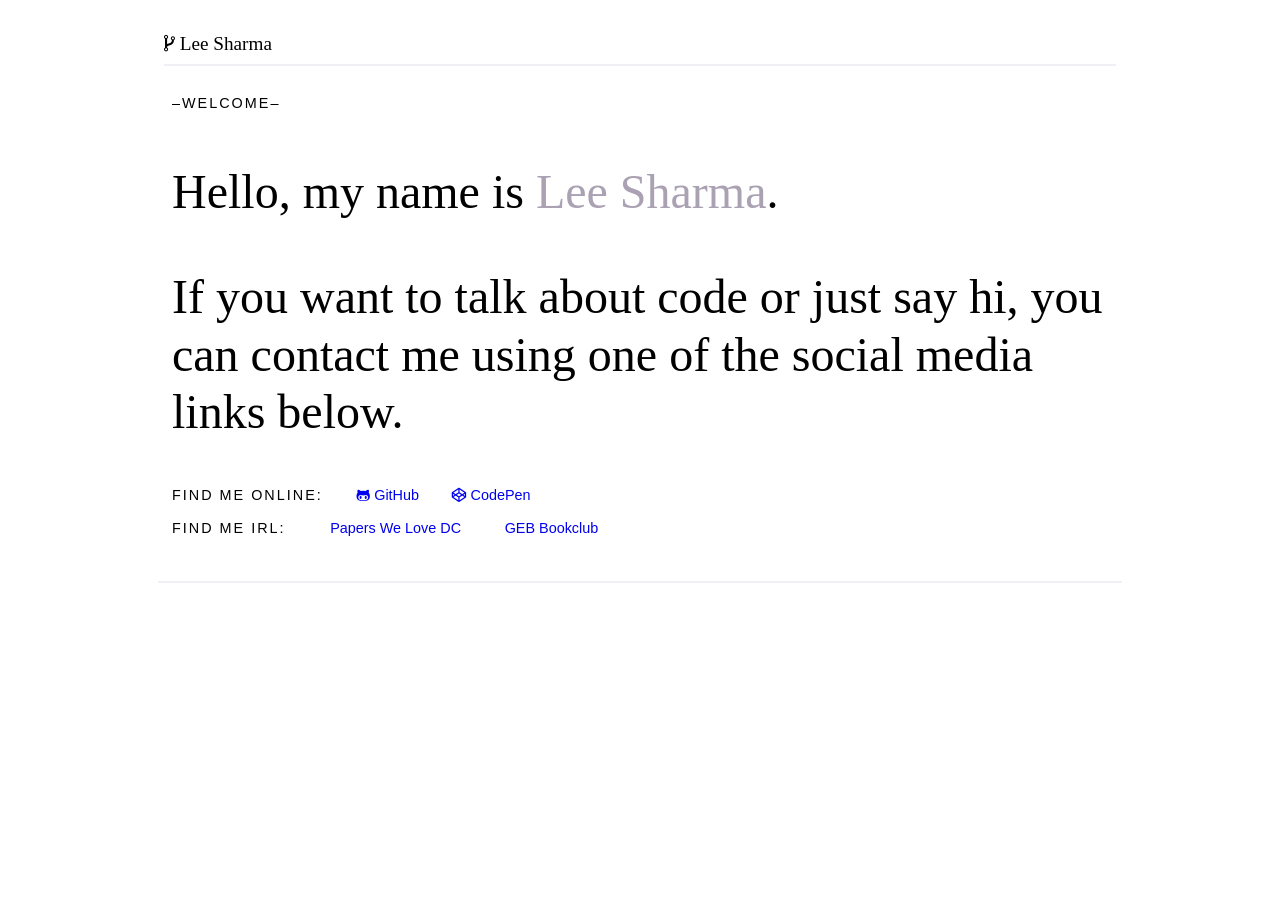
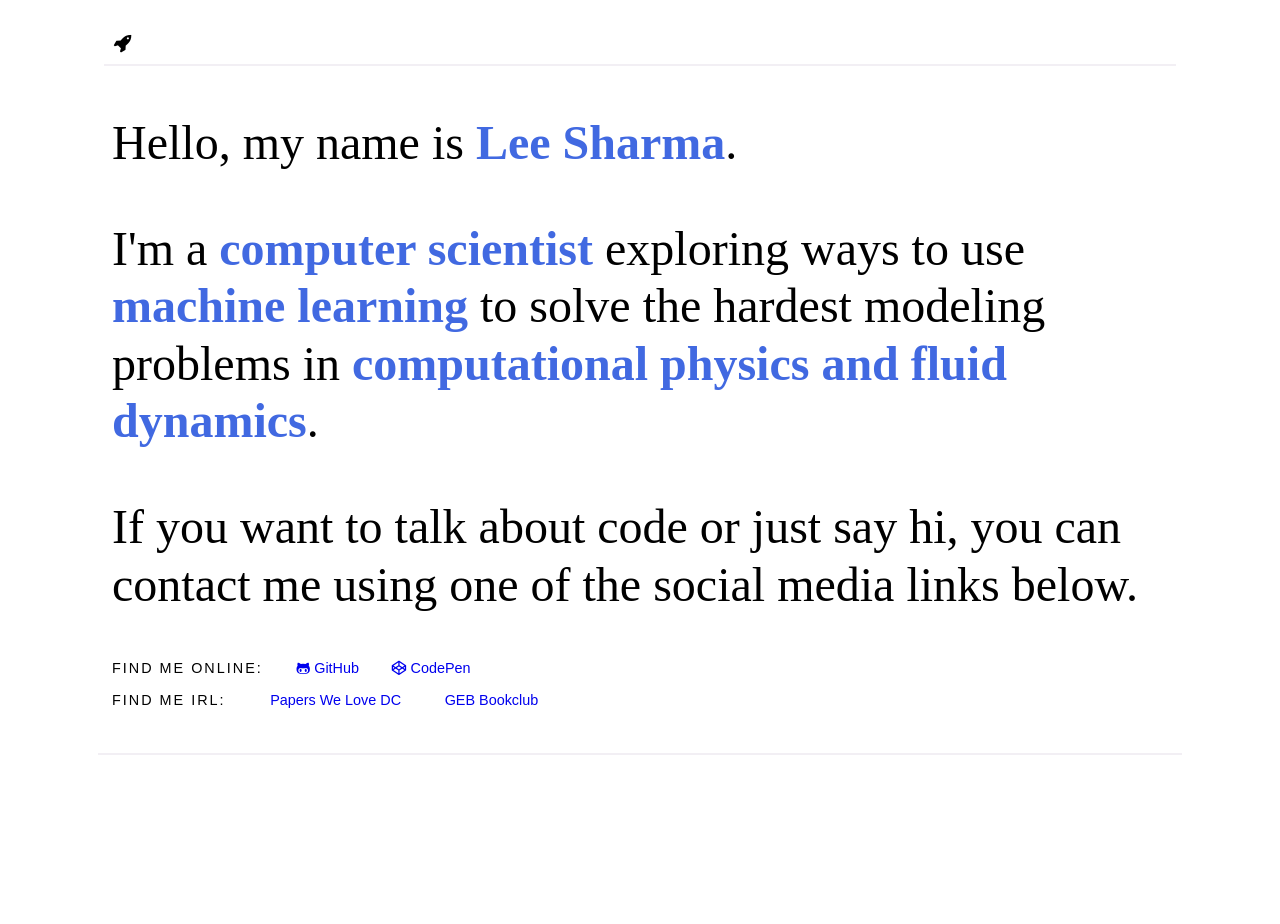
Before and after one commit to leesharma/leesharma.github.io, a Jekyll site: the page built from index.html, in a window 1280 px wide. Built offline with Jekyll 4.4.1, drawn with Linux system fonts in a browser that asks for light colours; nearby versions of some CDN libraries; some web fonts are replaced.

Commit message:
Style and content tweaks

```diff
--- a/_config.yml
+++ b/_config.yml
@@ -13,6 +13,7 @@ post_limit: 5
 
 # Social usernames/URLs
 #twitter_username: theleesharma
+# google_scholar_link:
 github_username:  leesharma
 # linkedin_link:
 # google_plus_link:
@@ -20,7 +21,7 @@ github_username:  leesharma
 codepen_link: http://codepen.io/leesharma/
 
 # Footer
-footer: # "This site has a footer. &hearts;"
+footer: #"This site has a footer. &hearts;"
 
 # Build settings
 markdown: kramdown
--- a/_includes/footer.html
+++ b/_includes/footer.html
@@ -1,7 +1,9 @@
 <footer>
+  <!--
   {% comment %}
   <p>{{ site.footer }}</p>
   {% endcomment %}
+  -->
 </footer>
 
 <script src="//code.jquery.com/jquery-2.1.3.min.js"></script>
--- a/_includes/header.html
+++ b/_includes/header.html
@@ -1,16 +1,18 @@
 <header>
   <h1 id="title">
-    <i class="fa fa-code-fork"> {{ site.title }}</i>
+    <i class="fa fa-rocket"></i><!-- {{ site.title }}</i>-->
   </h1>
+  <!--
   {% if site.posts.size > 0 %}
   <nav>
     <ul>
       <li><a href="{{ site.baseurl }}#intro">Home</a></li>
-      <!--<li><a href="#portfolio">Work</a></li>-->
+      <li><a href="#portfolio">Work</a></li>
       <li><a href="{{ site.baseurl }}/blog/">Blog</a></li>
       <li><a href="{{ site.baseurl }}/search/">Search</a></li>
     </ul>
   </nav>
   {% endif %}
+  -->
   <div class="clear"></div>
 </header>
--- a/_includes/social_links.html
+++ b/_includes/social_links.html
@@ -1,5 +1,13 @@
 <nav>
   <ul>
+    {% if site.google_scholar_link %}
+      <li>
+        <a href="#" target="_blank">
+          <i class="fa fa-graduation-cap"></i>Google Scholar
+        </a>
+      </li>
+    {% endif %}
+
     {% if site.github_username %}
       <li>
         <a href="https://github.com/{{ site.github_username }}" target="_blank">
--- a/css/style.scss
+++ b/css/style.scss
@@ -5,7 +5,7 @@
 $background: #FFF;
 $background-secondary: #F2EFF4;
 $primary:   #FDFFC1;
-$secondary: #AAA1B2;
+$secondary: royalblue;//#AAA1B2;
 
 $serif: Ovo, serif;
 $sans-serif: Muli, sans-serif;
@@ -57,7 +57,9 @@ header {
   margin:    $v-margin $h-margin;
   h1 {
     margin:      0;
+    margin-left: 0.5em;
     font-size:   1.2em;
+    font-family: $serif;
     height:      $navbar-height;
     line-height: $navbar-height;
     display:     inline-block;
@@ -113,7 +115,7 @@ header {
 /* Typography */
 body {
   font: 18px/1.2em $sans-serif;
-  max-width: 1080px;
+  max-width: $large-screen;
 }
 header {
   a {
@@ -221,6 +223,7 @@ section.intro {
   em {
     font-style: normal;
     color: $secondary;
+    font-weight: 800;
   }
 }
 
--- a/index.html
+++ b/index.html
@@ -3,10 +3,15 @@ layout: default
 ---
 
 <section class="intro" id="intro">
-  <h1>Welcome</h1>
 
   <p>
     Hello, my name is <em>Lee Sharma</em>.
+  </p>
+
+  <p>
+  I'm a <em>computer scientist</em> exploring ways to use <em>machine learning
+  </em> to solve the hardest modeling problems in <em>computational physics and
+  fluid dynamics</em>.
   </p>
 
   <p>
```
